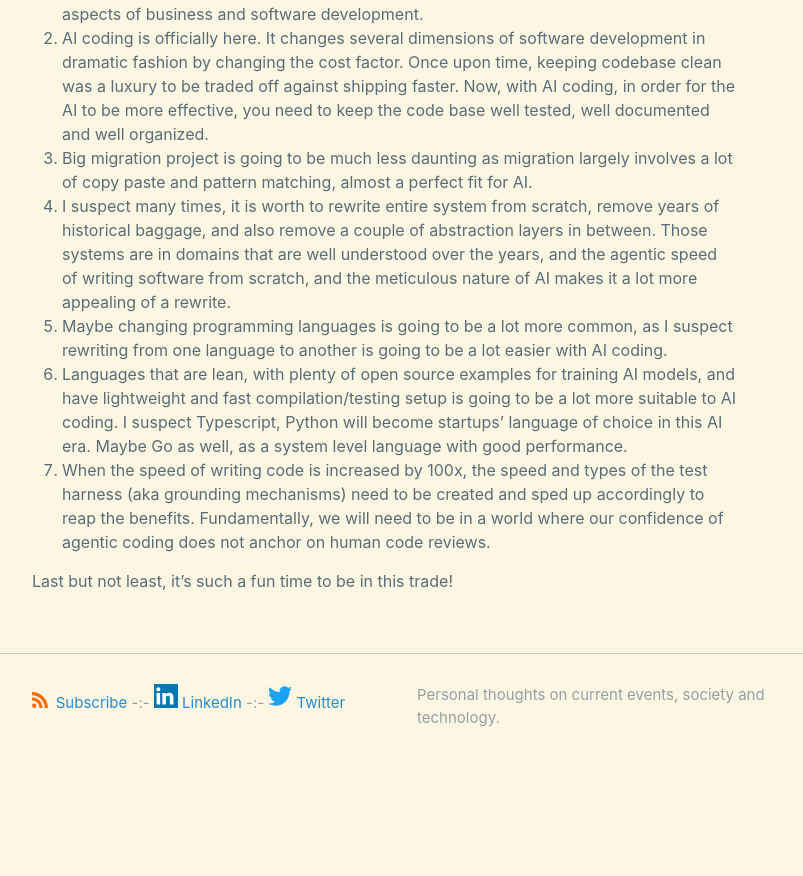
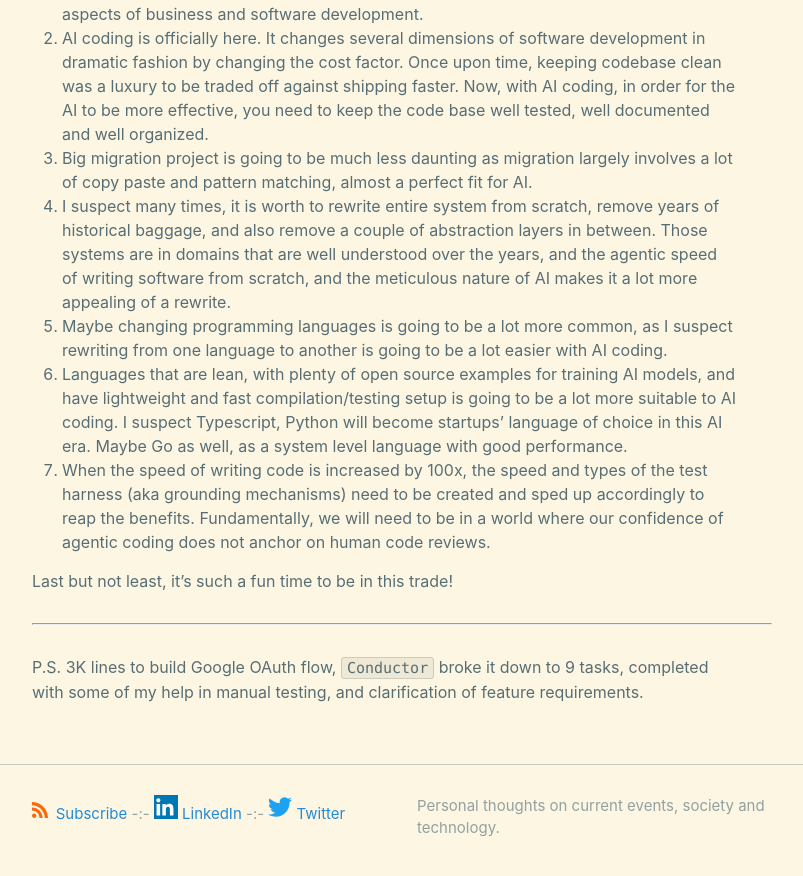
Before and after one commit to xianxu/xianxu.github.io, a Jekyll site: the page built from _posts/2026-03-01-dawn-of-ai-coding.markdown, in a window 1280 px wide and 900 px high, scrolled down 2000 px. Shown: the top 876 px of the window, without its empty margins (238-1041 px from the left). Built offline with Jekyll 4.4.1, drawn with Linux system fonts in a browser that asks for light colours; comment, search, counter and statistics services are not loaded; before the commit the page ends 2789 px from its top, so only the background shows below that.

Commit message:
Sync latest _posts from remote land

```diff
--- a/_posts/2026-03-01-dawn-of-ai-coding.markdown
+++ b/_posts/2026-03-01-dawn-of-ai-coding.markdown
@@ -51,3 +51,7 @@ Immediate implications to the industry?
 7. When the speed of writing code is increased by 100x, the speed and types of the test harness (aka grounding mechanisms) need to be created and sped up accordingly to reap the benefits. Fundamentally, we will need to be in a world where our confidence of agentic coding does not anchor on human code reviews.
 
 Last but not least, it's such a fun time to be in this trade!
+
+---
+
+P.S. 3K lines to build Google OAuth flow, `Conductor` broke it down to 9 tasks, completed with some of my help in manual testing, and clarification of feature requirements.
```
